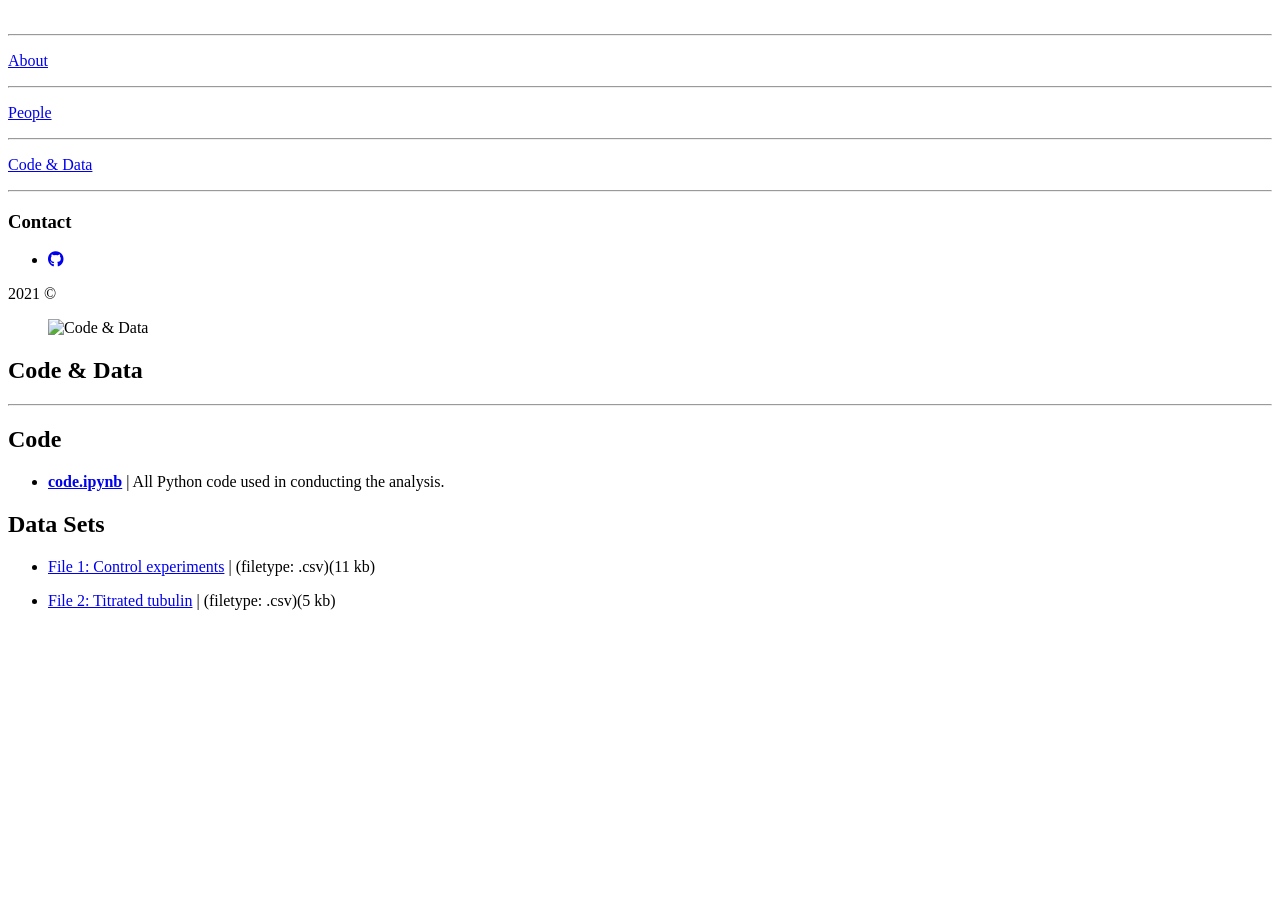
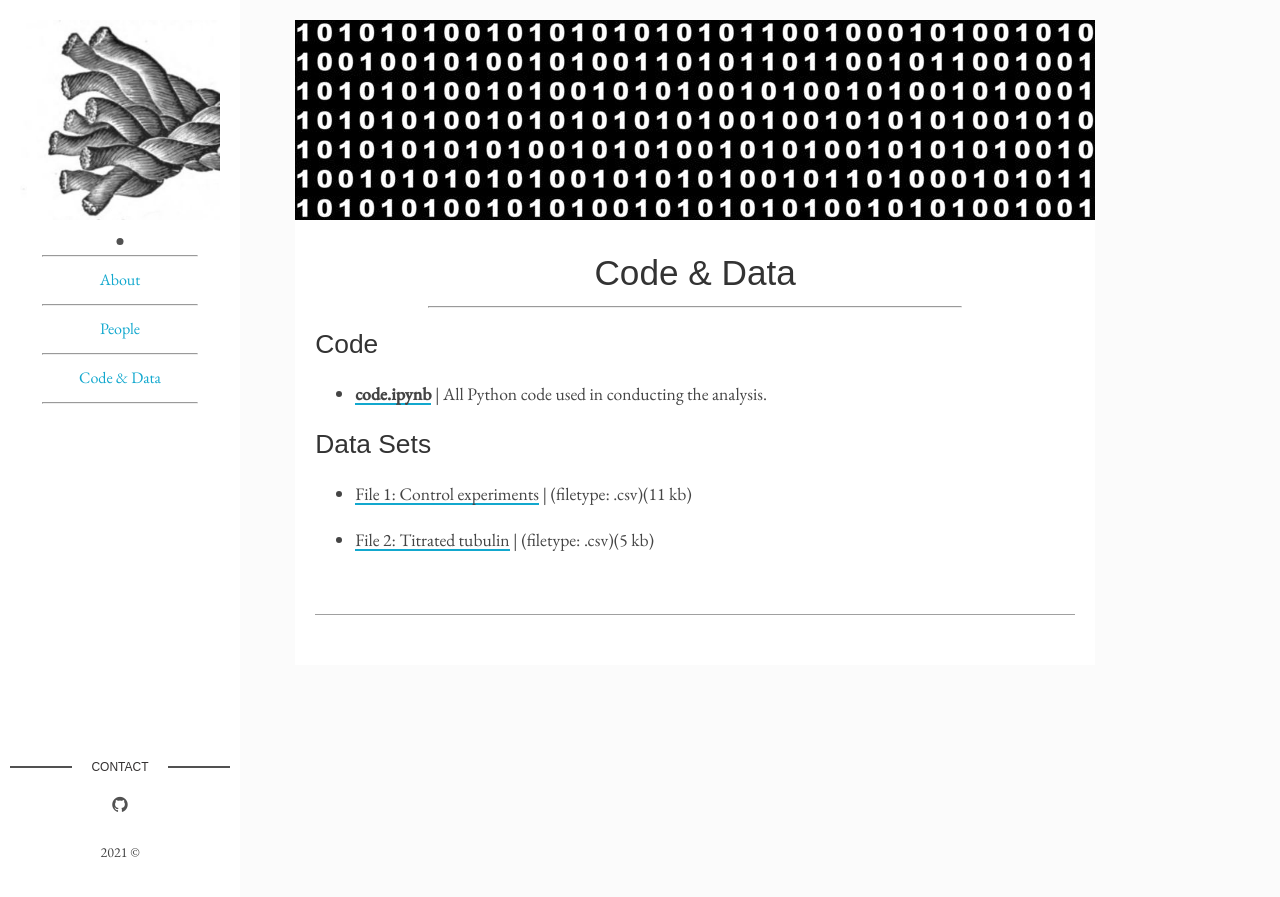
Before and after one commit to kfaizi/catastrophe, a Jekyll site: the page built from page02_code_data.md, in a window 1280 px wide. Shown: the top 897 px of the page. Built offline with Jekyll 4.4.1, drawn with Linux system fonts in a browser that asks for light colours; nearby versions of some CDN libraries; library files that are not in the unit come from our copies.

Commit message:
cleanup all links

```diff
--- a/_config.yml
+++ b/_config.yml
@@ -4,7 +4,7 @@ description: > # this means to ignore newlines until "baseurl:"
   Modeling microtubule catastrophe for fun, profit, and extra credit.
 
 permalink: ':title/' # This declares the root of your website and shouldn't be touched.
-baseurl:  "catastrophe" # the subpath of your site, In most cases this can be left blank
+baseurl:  "/catastrophe" # the subpath of your site, In most cases this can be left blank
 url: "https://www.kianfaizi.com" # Base of your website. In most cases, this will be left blank
 
 # You can include social icons
--- a/_layouts/main.html
+++ b/_layouts/main.html
@@ -12,7 +12,7 @@ layout: default
       <div class="sidebar-links">
       <hr>
       {% for page in site.pages %}
-      {% if page.sidebar %} <p><a href="{{site.url}}/{{site.baseurl}}/{{page.permalink}}">{{page.title}}</a></p>
+      {% if page.sidebar %} <p><a href="{{site.url}}{{site.baseurl}}/{{page.permalink}}">{{page.title}}</a></p>
       <hr>
       {%endif%}
       {% endfor %}
--- a/page02_code_data.md
+++ b/page02_code_data.md
@@ -11,7 +11,7 @@ sidebar: true
 {% if site.data.code %}
 ## Code
 {% for script in site.data.code %}
-* [**{{script.name}}**]({{site.url}}/{{site.baseurl}}/software/{{script.name}})
+* [**{{script.name}}**]({{site.url}}{{site.baseurl}}/software/{{script.name}})
   \| {{script.desc}}
 {% endfor %}
 {% endif %}
```
